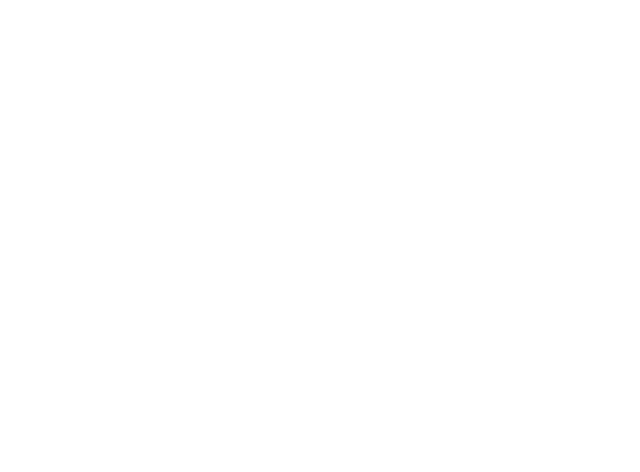
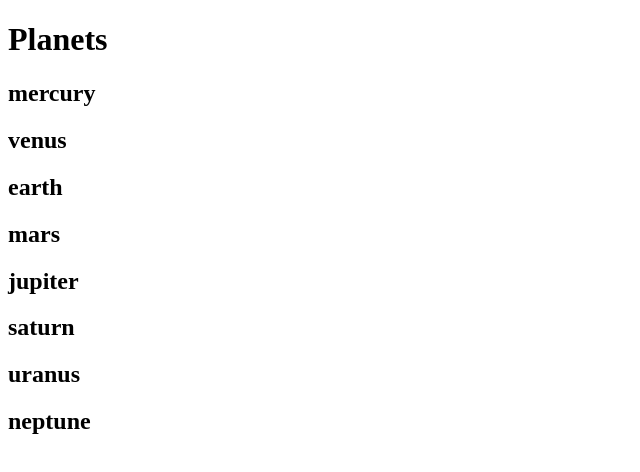
Before and after one commit to jonizzy113/solar-system, a plain HTML site: page src/index.html in a window 1280 px wide. Shown: the whole page, without its empty margins (0-640 px from the left). Drawn offline with Linux system fonts and the light colour scheme.

Commit message:
Solar Systems

```diff
--- a/src/index.html
+++ b/src/index.html
@@ -9,8 +9,8 @@
   </head>
   <body>
 
-    <div id="display-container"></div>
+    <div id="planets"></div>
 
-    <script src="./scripts/main.js"></script>
+    <script src="./scripts/array-methods.js"></script>
   </body>
   </html>
--- /dev/null
+++ b/src/scripts/array-methods.js
@@ -0,0 +1,38 @@
+const planets = ["mercury", "venus", "earth", "mars", "jupiter", "saturn", "uranus", "neptune"]
+const planetEl = document.getElementById("planets")
+planetEl.innerHTML = "<h1>Planets</h1>"
+
+const planetList = planets.forEach(planets => {
+    planetEl.innerHTML += `
+      <h2>${planets}</h2>
+    `
+  });
+
+
+/*
+    Use the forEach method to add the name of each planet
+    to a section element in your HTML with an id of "planets".
+    Use string templates to construct the DOM elements.
+*/
+const bigPlanets = planets.map(planet => planet[0].toUpperCase())
+console.log(bigPlanets)
+
+/*
+    Use the map method to create a new array where the
+    first letter of each planet is capitalized. Use the
+    `toUpperCase()` method on strings.
+
+    https://developer.mozilla.org/en-US/docs/Web/JavaScript/Reference/Global_Objects/String/toUpperCase
+*/
+const ePlanets = planets.filter(planet => {
+    return planet.includes("e")
+})
+console.log(ePlanets)
+
+/*
+    Use the filter method to create a new array that
+    contains planets with the letter 'e'. Use the `includes()`
+    method on strings.
+
+    https://developer.mozilla.org/en-US/docs/Web/JavaScript/Reference/Global_Objects/String/includes
+*/
```
Also changed, not shown: src/scripts/main.js (deleted).
